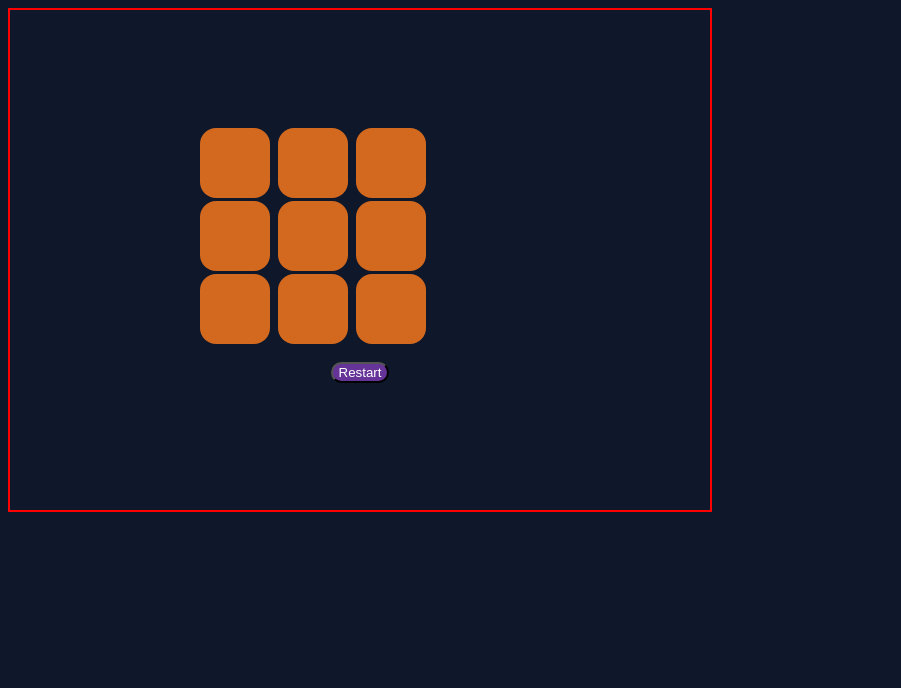
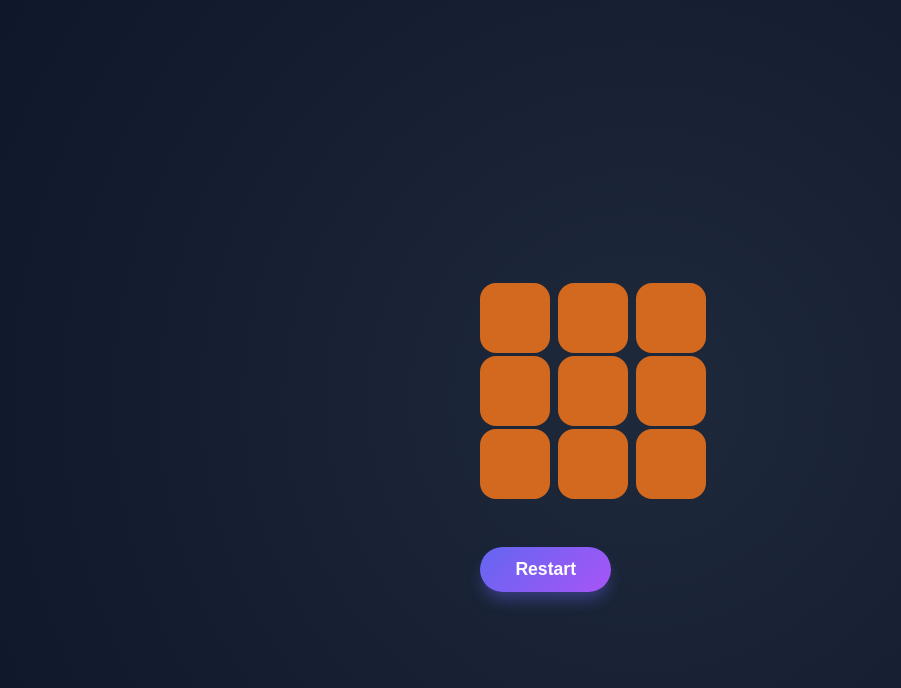
Before and after one commit to Jayeshprajapati1723/java-script-learning, a plain HTML site: page tic tac toe/game.html in a window 1280 px wide. Shown: the whole page, without its empty margins (0-901 px from the left). Drawn offline with Linux system fonts and the light colour scheme.

Commit message:
design change

```diff
--- a/tic tac toe/ttt.css
+++ b/tic tac toe/ttt.css
@@ -1,9 +1,21 @@
-body {
+/* body {
     background-color:#0f172a;
     color: white ;
     text-align: center;
     /* border : 2px solid white ;
     height: 500px ; width: 500px; */
+
+    body {
+    background: radial-gradient(circle, #1e293b 0%, #0f172a 100%); /* Deep Dark Blue Gradient */
+    color: #f8fafc;
+    font-family: 'Poppins', sans-serif; /* Modern Font */
+    display: flex;
+    flex-direction: column;
+    align-items: center;
+    justify-content: center;
+    min-height: 100vh;
+    margin: 0;
+    overflow: hidden;
 }
 
 #bt1 {
@@ -12,7 +24,15 @@
     text-align: center;
 }
 
+
+
+
 .boxes {
+
+
+
+
+
     align-items: center;
     width: 70px;
     height: 70px;
@@ -26,9 +46,18 @@
 }
 
 #container{
-    height: 500px;
-    width: 700px;
-    border : 2px solid red ;
+    #container {
+    background: rgba(255, 255, 255, 0.05); /* Transparent white */
+    backdrop-filter: blur(10px); /* Blur effect */
+    border: 1px solid rgba(255, 255, 255, 0.1);
+    padding: 30px;
+    border-radius: 20px;
+    box-shadow: 0 25px 50px -12px rgba(0, 0, 0, 0.5);
+    display: grid;
+    grid-template-columns: repeat(3, 1fr); /* 3 columns layout */
+    gap: 15px;
+    width: fit-content;
+}
 }
 
 #res {
@@ -36,3 +65,32 @@
     background-color: rebeccapurple;
     border-radius: 2rem;
 }
+
+.boxes:hover {
+    background-color: #334155;
+    transform: translateY(-5px); /* Upar uthne wala effect */
+    box-shadow: 0 10px 20px rgba(0, 0, 0, 0.3);
+}
+
+.boxes:active {
+    transform: scale(0.95);
+}
+
+#res {
+    margin-top: 30px;
+    padding: 12px 35px;
+    background: linear-gradient(135deg, #6366f1 0%, #a855f7 100%);
+    color: white;
+    border: none;
+    border-radius: 50px;
+    font-size: 1.1rem;
+    font-weight: 600;
+    cursor: pointer;
+    box-shadow: 0 10px 15px -3px rgba(99, 102, 241, 0.4);
+    transition: transform 0.2s;
+}
+
+#res:hover {
+    transform: scale(1.05);
+    box-shadow: 0 20px 25px -5px rgba(99, 102, 241, 0.5);
+}
```
